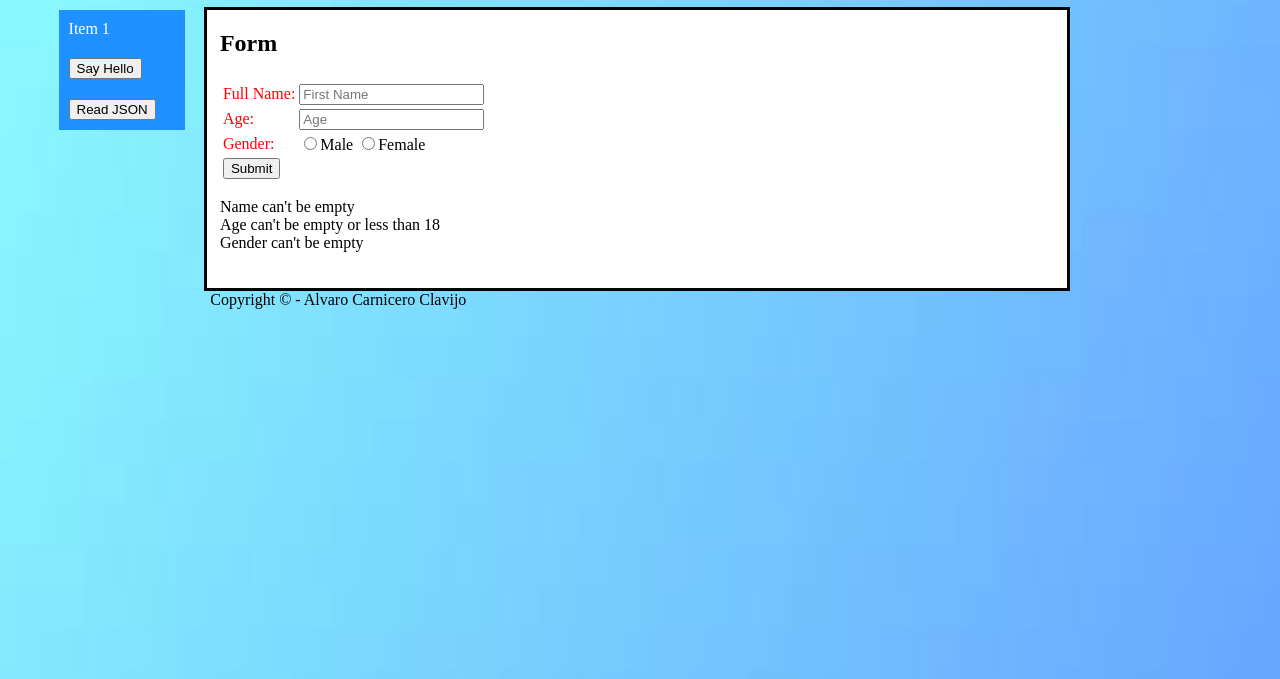
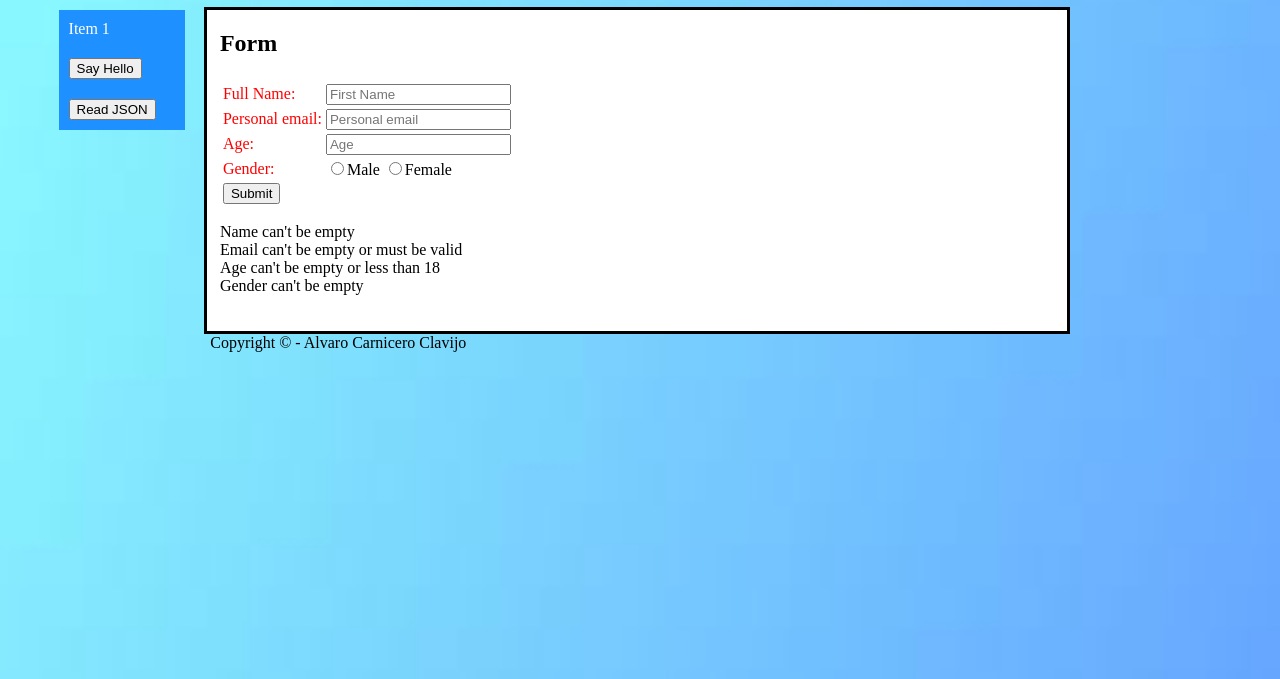
Before and after one commit to AlvaroCeCe/WebTechnologies, a plain HTML site: page index.html in a window 1280 px wide. Both pictures are taken after a click on the button "Submit". Shown: the part 121-800 px from the top of the page. Drawn offline with nearby package versions, Linux system fonts and the light colour scheme.

Commit message:
Add files via upload
New field and validation

```diff
--- a/index.html
+++ b/index.html
@@ -58,9 +58,14 @@
     <table>
         <form id="form" method="post">
     <td>
-        <tr id="nameRow">
+        <tr>
             <td id="nameTD">Full Name:</td>
             <td><input name="name" type="text" required placeholder="First Name"/><br/>
+            </td>
+        </tr>
+        <tr>
+            <td id="emailTD">Personal email:</td>
+            <td><input type="email" name="email" required placeholder="Personal email" />
             </td>
         </tr>
         <tr>
--- a/testJS.js
+++ b/testJS.js
@@ -27,12 +27,15 @@ function checkForm(){
      */
     var name = form["name"].value;
     var age = form["age"].value;
+    var email = form["email"].value;
     var gender = form["gender"].value;
 
     result.innerHTML="";
     form["name"].classList.remove("invalid");
+    form["email"].classList.remove("invalid");
     form["age"].classList.remove("invalid");
     document.getElementById("nameTD").classList.remove("invalid");
+    document.getElementById("emailTD").classList.remove("invalid");
     document.getElementById("ageTD").classList.remove("invalid");
     document.getElementById("genderTD").classList.remove("invalid");
 
@@ -42,6 +45,12 @@ function checkForm(){
         document.getElementById("nameTD").classList.add("invalid");
         ok = false;
         result.innerHTML+=("Name can't be empty<br>");
+    }
+    if(!ValidateEmail(email)){
+        form["email"].classList.add("invalid");
+        document.getElementById("emailTD").classList.add("invalid");
+        ok = false;
+        result.innerHTML+=("Email can't be empty or must be valid<br>");
     }
     if(age < 18){
         document.getElementById("ageTD").classList.add("invalid");
@@ -81,3 +90,12 @@ function checkForm(){
             }
         });
 }}) ;
+
+function ValidateEmail(mail)
+{
+    if (/^\w+([\.-]?\w+)*@\w+([\.-]?\w+)*(\.\w{2,3})+$/.test(mail))
+    {
+        return (true)
+    }else{
+    return (false)}
+}
```
